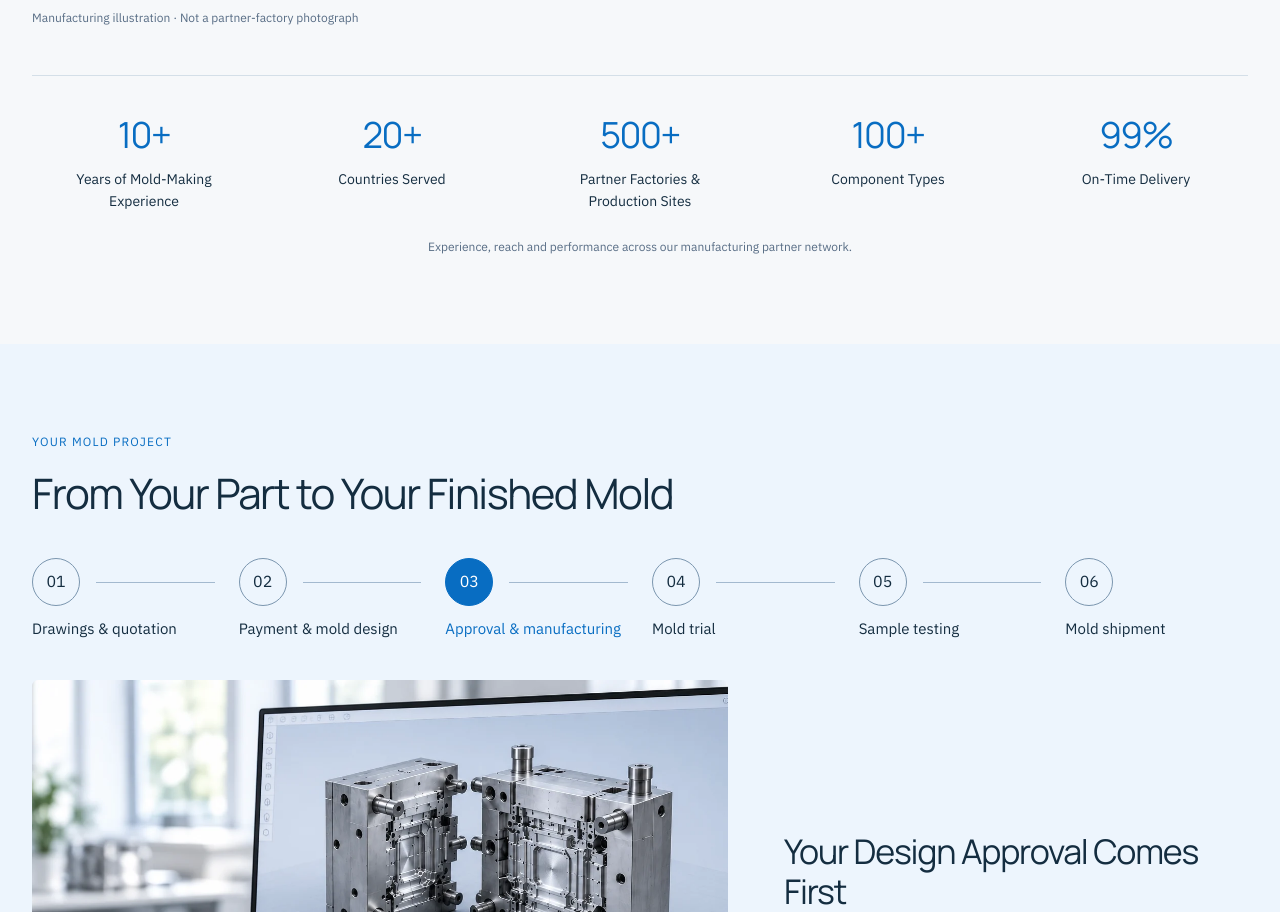
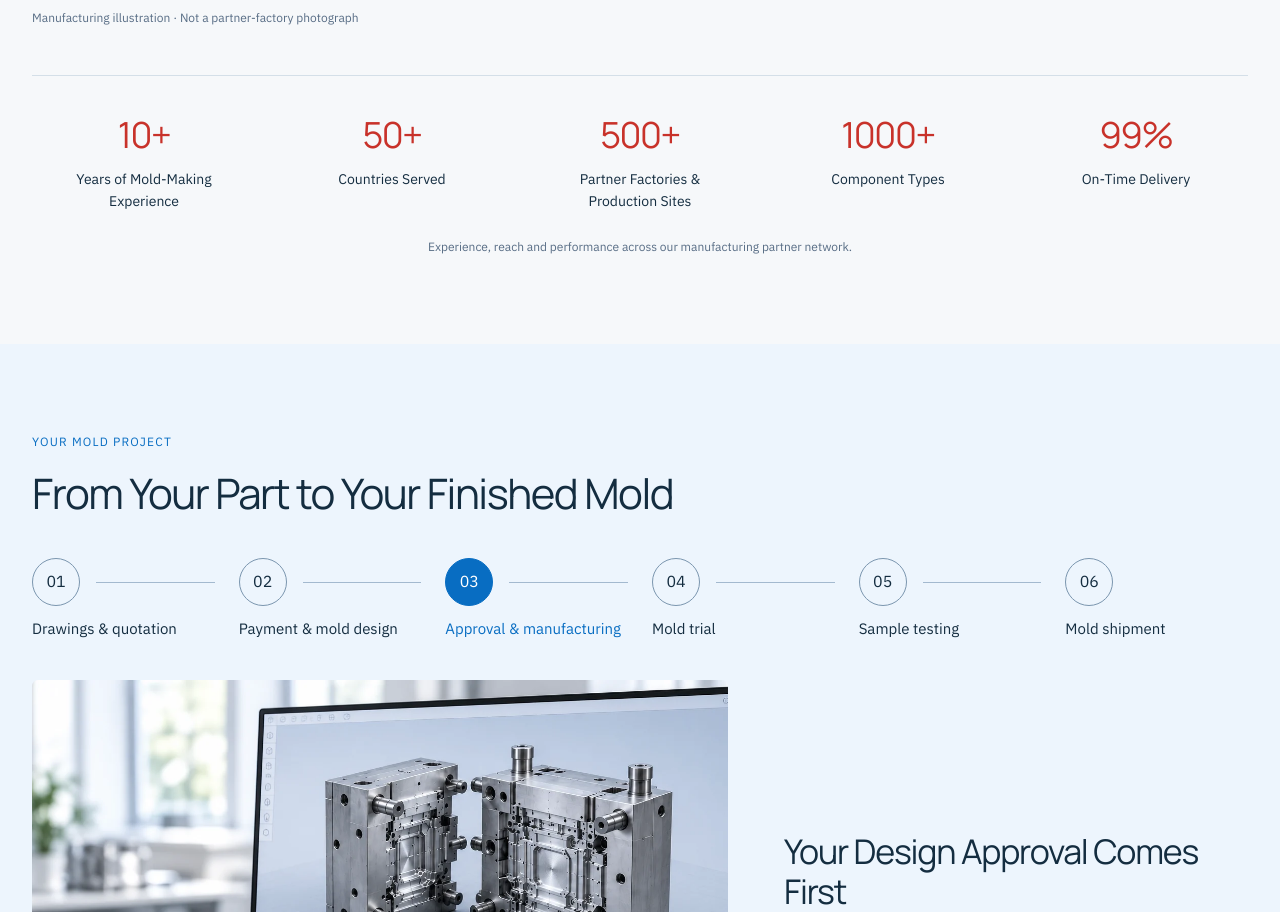
Before and after one commit to AImilesChen/exactmec-website, a React (Vite) app: page / in a window 1280 px wide. Shown: the part 2668-3580 px from the top of the page. Built offline with nearby package versions, Linux system fonts and the light colour scheme.

Commit message:
fix(home): highlight confirmed global reach and component counts in brand red

```diff
--- a/src/LightHome.jsx
+++ b/src/LightHome.jsx
@@ -92,7 +92,7 @@ export function LightHome() {
     <div><p className="home-v2-eyebrow">OUR MANUFACTURING NETWORK</p><h2>{heading('resources','Manufacturing Partners. One Clear Contact.')}</h2><p className="home-v2-section-intro">Connect your mold project with an experienced manufacturing partner network in China, serving customers across dozens of countries.</p>
      <ul className="home-v2-manufacturing-points">{['Established mold-making experience','A mature manufacturing and trial process','Coordinated design, samples and mold handover'].map(text=><li key={text}><CheckCircle size={21} aria-hidden="true"/>{text}</li>)}</ul><TextLink href="/manufacturing/">Explore manufacturing resources</TextLink></div>
    </div>
-   <dl className="home-v2-network-stats" aria-label="Partner manufacturing network figures">{[['10+','Years of Mold-Making Experience'],['20+','Countries Served'],['500+','Partner Factories & Production Sites'],['100+','Component Types'],['99%','On-Time Delivery']].map(([value,label])=><div key={label}><dt>{label}</dt><dd>{value}</dd></div>)}</dl>
+   <dl className="home-v2-network-stats" aria-label="Partner manufacturing network figures">{[['10+','Years of Mold-Making Experience'],['50+','Countries Served'],['500+','Partner Factories & Production Sites'],['1000+','Component Types'],['99%','On-Time Delivery']].map(([value,label])=><div key={label}><dt>{label}</dt><dd>{value}</dd></div>)}</dl>
    <p className="home-v2-network-note">Experience, reach and performance across our manufacturing partner network.</p>
   </div></section>
   <HomeProcess heading={heading('process','From Your Part to Your Finished Mold')}/>
--- a/src/home-v2.css
+++ b/src/home-v2.css
@@ -182,7 +182,7 @@ body:has(.home-v2){min-width:0}
 .home-v2-manufacturing-points svg{color:var(--home-blue);flex-shrink:0;margin-top:2px}
 .home-v2-network-stats{display:grid;grid-template-columns:repeat(5,minmax(0,1fr));gap:24px;margin:48px 0 0;padding-top:36px;border-top:1px solid #d4dfe8}
 .home-v2-network-stats>div{display:flex;flex-direction:column;text-align:center;align-items:center;gap:12px;min-width:0}
-.home-v2-network-stats dd{order:0;margin:0;font-family:Manrope,Arial,sans-serif;font-size:36px;line-height:1.25;font-weight:700;letter-spacing:-.04em;color:var(--home-blue)}
+.home-v2-network-stats dd{order:0;margin:0;font-family:Manrope,Arial,sans-serif;font-size:36px;line-height:1.25;font-weight:700;letter-spacing:-.04em;color:#c8322a}
 .home-v2-network-stats dt{order:1;font-size:14px;line-height:1.55;max-width:180px}
 .home-v2 .home-v2-network-note{font-size:12px;line-height:1.6;color:var(--home-muted);text-align:center;margin-top:24px}
 .home-v2-manufacturing h2{max-width:470px}
```
